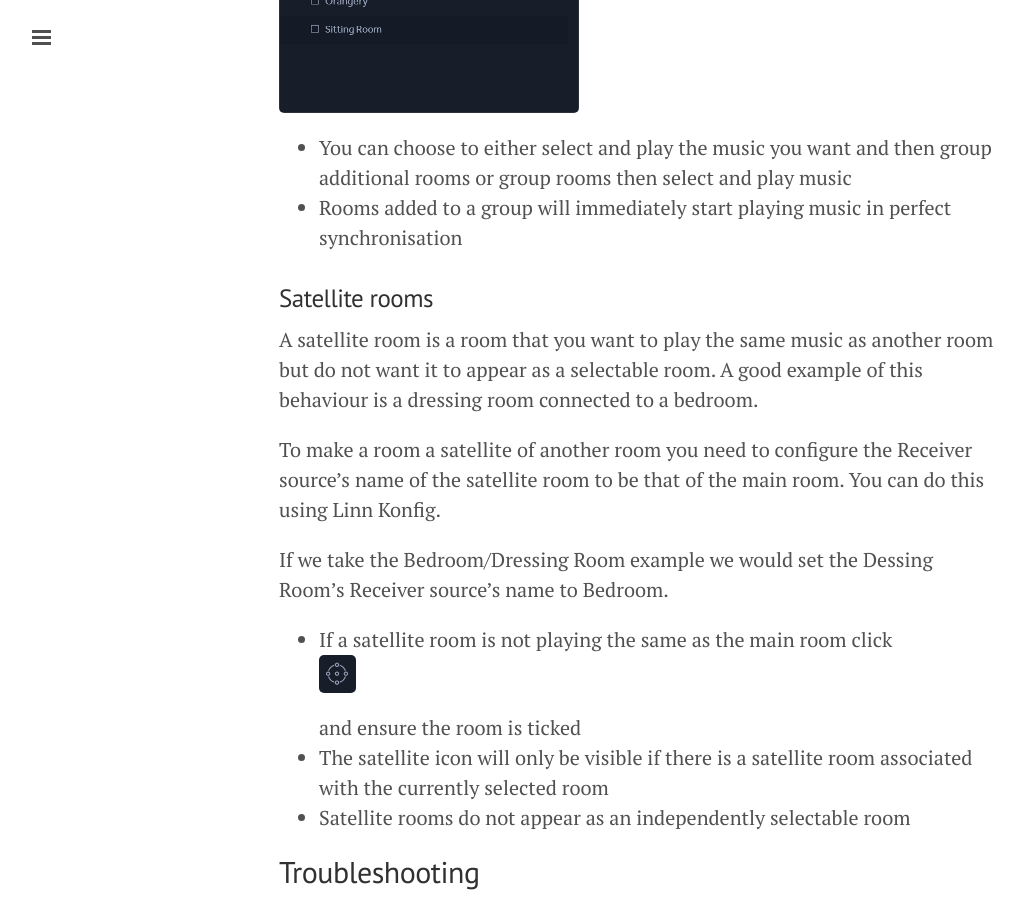
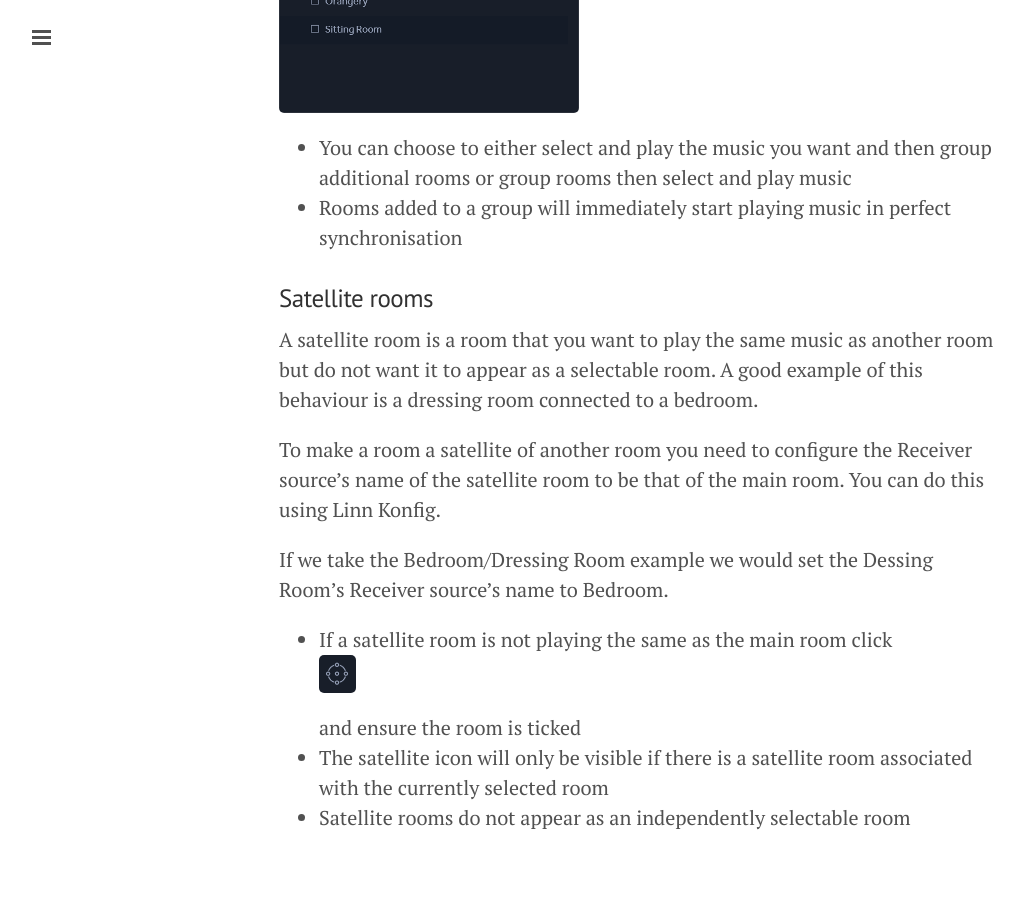
Before and after one commit to linn/kazoo.site, a Jekyll site: the page built from index.md, in a window 1280 px wide and 900 px high, scrolled down 7297 px. Shown: the whole window, without its empty margins (1-1024 px from the left). Built offline with Jekyll 4.4.1, drawn with Linux system fonts in a browser that asks for light colours; after the commit the page ends 8150 px from its top, so only the background shows below that.

Commit message:
Update index.md

```diff
--- a/index.md
+++ b/index.md
@@ -178,5 +178,3 @@ If we take the Bedroom/Dressing Room example we would set the Dessing Room's Rec
 * If a satellite room is not playing the same as the main room click ![Satellite Dialog](images/SatelliteButton.png) and ensure the room is ticked
 * The satellite icon will only be visible if there is a satellite room associated with the currently selected room
 * Satellite rooms do not appear as an independently selectable room
-
-## Troubleshooting
```
